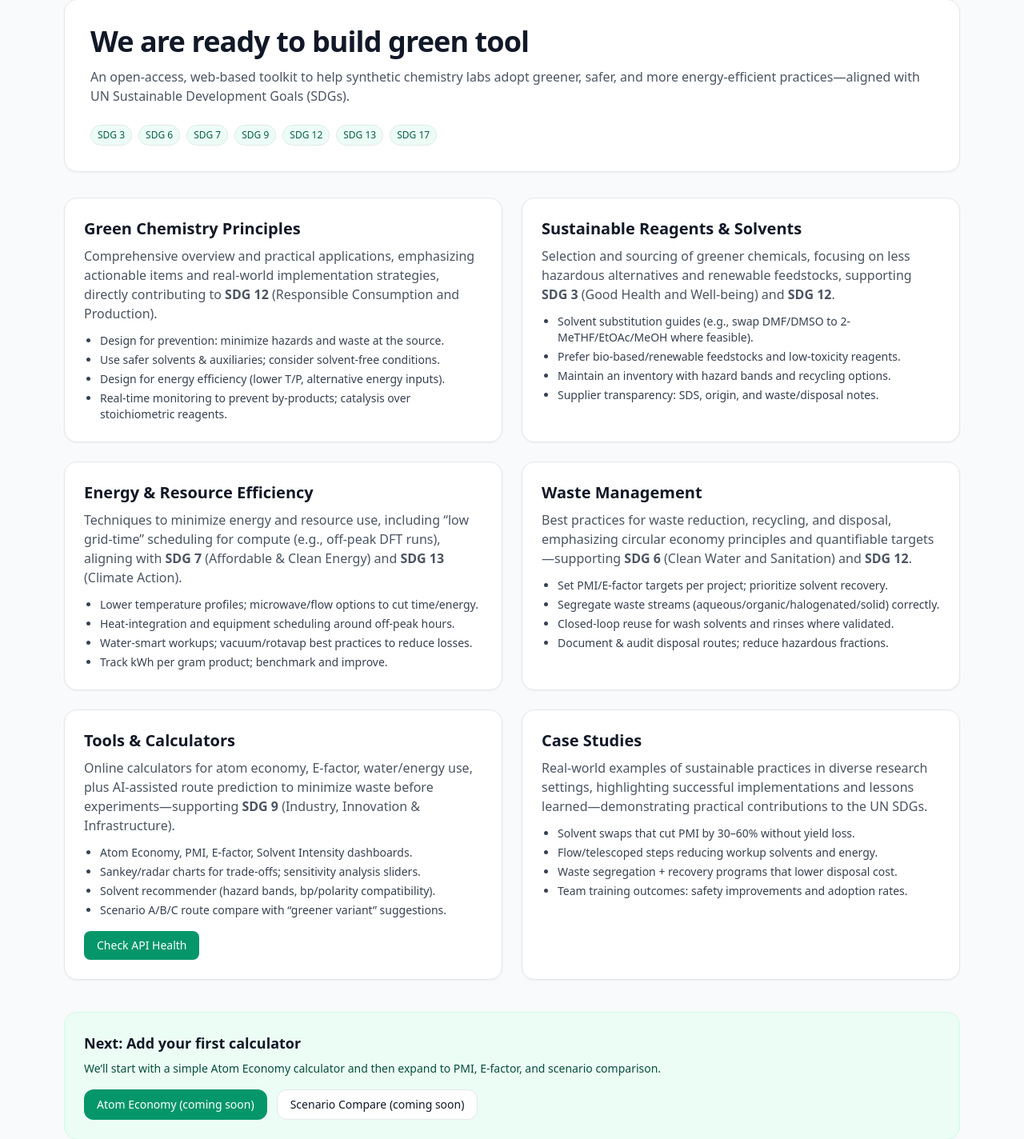
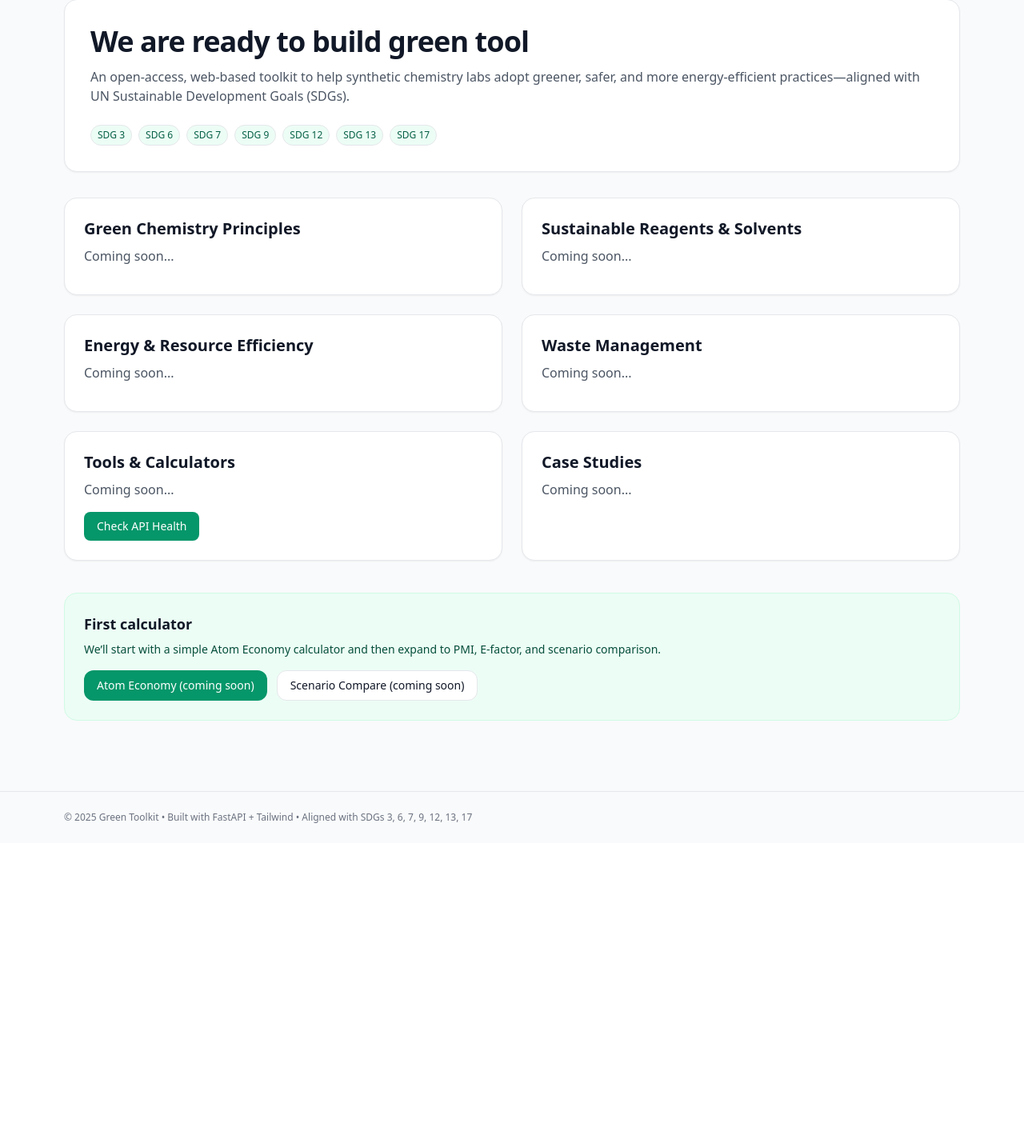
Before and after one commit to sufyanaslam44/green-toolkit-backend, a FastAPI app: page / in a window 1280 px wide. Shown: the part 106-1530 px from the top of the page at 80% size. After the commit the page ends 1135 px from the top, so only its background shows below. Run offline with FastAPI, Linux system fonts and the light colour scheme; some libraries are stand-ins or nearby versions.

Commit message:
Coming soon

```diff
--- a/templates/index.html
+++ b/templates/index.html
@@ -54,75 +54,45 @@
       <article class="rounded-2xl bg-white p-6 shadow-sm border">
         <h2 class="text-xl font-semibold mb-2">Green Chemistry Principles</h2>
         <p class="text-gray-600 mb-3">
-          Comprehensive overview and practical applications, emphasizing actionable items and real-world
-          implementation strategies, directly contributing to <strong>SDG 12</strong> (Responsible Consumption and Production).
+          Coming soon...
         </p>
-        <ul class="list-disc pl-5 text-sm text-gray-700 space-y-1">
-          <li>Design for prevention: minimize hazards and waste at the source.</li>
-          <li>Use safer solvents & auxiliaries; consider solvent-free conditions.</li>
-          <li>Design for energy efficiency (lower T/P, alternative energy inputs).</li>
-          <li>Real-time monitoring to prevent by-products; catalysis over stoichiometric reagents.</li>
-        </ul>
+
       </article>
 
       <!-- Sustainable Reagents and Solvents -->
       <article class="rounded-2xl bg-white p-6 shadow-sm border">
         <h2 class="text-xl font-semibold mb-2">Sustainable Reagents & Solvents</h2>
         <p class="text-gray-600 mb-3">
-          Selection and sourcing of greener chemicals, focusing on less hazardous alternatives and renewable feedstocks,
-          supporting <strong>SDG 3</strong> (Good Health and Well-being) and <strong>SDG 12</strong>.
+          Coming soon...
         </p>
-        <ul class="list-disc pl-5 text-sm text-gray-700 space-y-1">
-          <li>Solvent substitution guides (e.g., swap DMF/DMSO to 2-MeTHF/EtOAc/MeOH where feasible).</li>
-          <li>Prefer bio-based/renewable feedstocks and low-toxicity reagents.</li>
-          <li>Maintain an inventory with hazard bands and recycling options.</li>
-          <li>Supplier transparency: SDS, origin, and waste/disposal notes.</li>
-        </ul>
+
       </article>
 
       <!-- Energy and Resource Efficiency -->
       <article class="rounded-2xl bg-white p-6 shadow-sm border">
         <h2 class="text-xl font-semibold mb-2">Energy & Resource Efficiency</h2>
         <p class="text-gray-600 mb-3">
-          Techniques to minimize energy and resource use, including “low grid-time” scheduling for compute (e.g., off-peak DFT runs),
-          aligning with <strong>SDG 7</strong> (Affordable & Clean Energy) and <strong>SDG 13</strong> (Climate Action).
+          Coming soon...
         </p>
-        <ul class="list-disc pl-5 text-sm text-gray-700 space-y-1">
-          <li>Lower temperature profiles; microwave/flow options to cut time/energy.</li>
-          <li>Heat-integration and equipment scheduling around off-peak hours.</li>
-          <li>Water-smart workups; vacuum/rotavap best practices to reduce losses.</li>
-          <li>Track kWh per gram product; benchmark and improve.</li>
-        </ul>
+
       </article>
 
       <!-- Waste Management -->
       <article class="rounded-2xl bg-white p-6 shadow-sm border">
         <h2 class="text-xl font-semibold mb-2">Waste Management</h2>
         <p class="text-gray-600 mb-3">
-          Best practices for waste reduction, recycling, and disposal, emphasizing circular economy principles and
-          quantifiable targets—supporting <strong>SDG 6</strong> (Clean Water and Sanitation) and <strong>SDG 12</strong>.
+         Coming soon...
         </p>
-        <ul class="list-disc pl-5 text-sm text-gray-700 space-y-1">
-          <li>Set PMI/E-factor targets per project; prioritize solvent recovery.</li>
-          <li>Segregate waste streams (aqueous/organic/halogenated/solid) correctly.</li>
-          <li>Closed-loop reuse for wash solvents and rinses where validated.</li>
-          <li>Document & audit disposal routes; reduce hazardous fractions.</li>
-        </ul>
+
       </article>
 
       <!-- Tools and Calculators -->
       <article id="tools" class="rounded-2xl bg-white p-6 shadow-sm border">
         <h2 class="text-xl font-semibold mb-2">Tools & Calculators</h2>
         <p class="text-gray-600 mb-3">
-          Online calculators for atom economy, E-factor, water/energy use, plus AI-assisted route prediction to minimize waste
-          before experiments—supporting <strong>SDG 9</strong> (Industry, Innovation & Infrastructure).
+          Coming soon...
         </p>
-        <ul class="list-disc pl-5 text-sm text-gray-700 space-y-1">
-          <li>Atom Economy, PMI, E-factor, Solvent Intensity dashboards.</li>
-          <li>Sankey/radar charts for trade-offs; sensitivity analysis sliders.</li>
-          <li>Solvent recommender (hazard bands, bp/polarity compatibility).</li>
-          <li>Scenario A/B/C route compare with “greener variant” suggestions.</li>
-        </ul>
+
         <div class="mt-4">
           <a href="/api/health" class="inline-flex items-center rounded-lg bg-emerald-600 px-4 py-2 text-white text-sm font-medium hover:bg-emerald-700">
             Check API Health
@@ -134,21 +104,15 @@
       <article id="case-studies" class="rounded-2xl bg-white p-6 shadow-sm border">
         <h2 class="text-xl font-semibold mb-2">Case Studies</h2>
         <p class="text-gray-600 mb-3">
-          Real-world examples of sustainable practices in diverse research settings, highlighting successful implementations and
-          lessons learned—demonstrating practical contributions to the UN SDGs.
+          Coming soon...
         </p>
-        <ul class="list-disc pl-5 text-sm text-gray-700 space-y-1">
-          <li>Solvent swaps that cut PMI by 30–60% without yield loss.</li>
-          <li>Flow/telescoped steps reducing workup solvents and energy.</li>
-          <li>Waste segregation + recovery programs that lower disposal cost.</li>
-          <li>Team training outcomes: safety improvements and adoption rates.</li>
-        </ul>
+
       </article>
     </section>
 
     <!-- CTA / Next steps -->
     <section class="mt-10 rounded-2xl bg-emerald-50 border border-emerald-100 p-6">
-      <h3 class="text-lg font-semibold mb-2">Next: Add your first calculator</h3>
+      <h3 class="text-lg font-semibold mb-2"> First calculator</h3>
       <p class="text-sm text-emerald-900 mb-4">
         We’ll start with a simple Atom Economy calculator and then expand to PMI, E-factor, and scenario comparison.
       </p>
```
